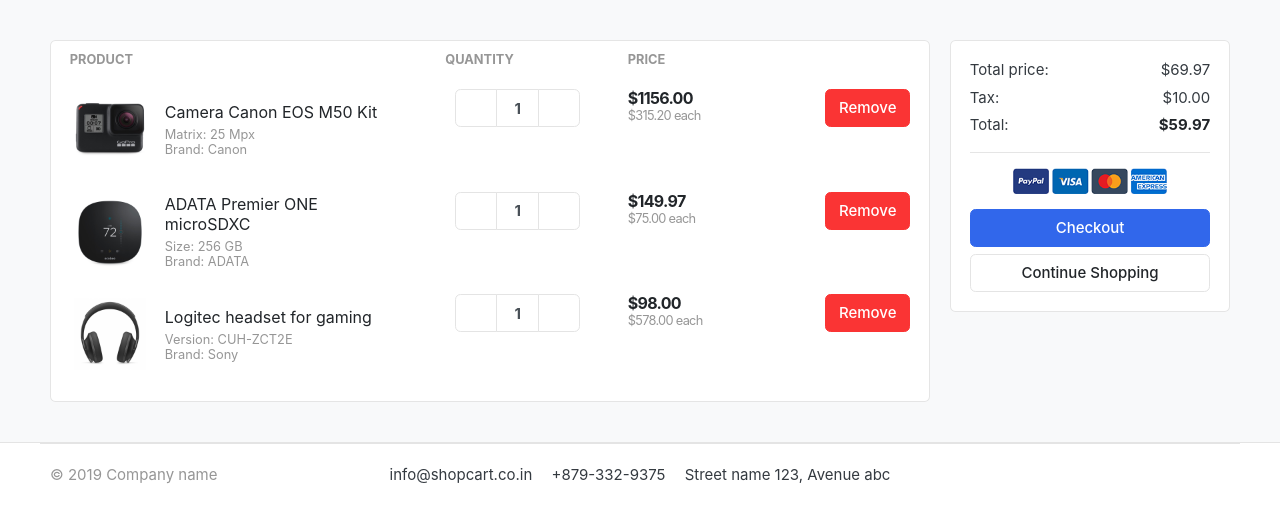
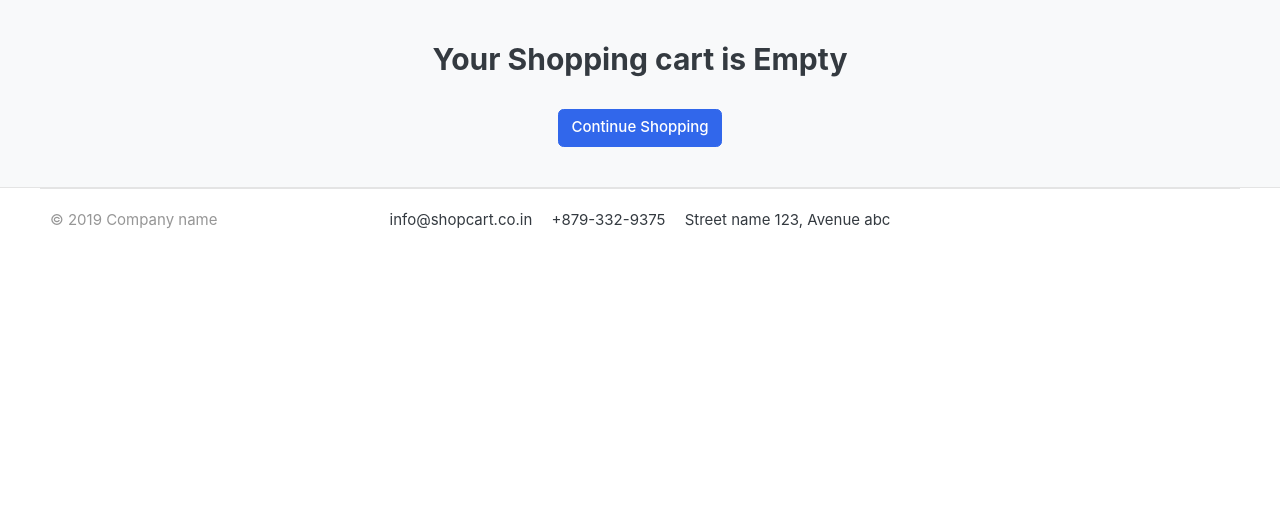
Before and after one commit to Pratibha-Rani/Shopcart-django, a Django app: page /cart/ in a window 1280 px wide. Shown: the part 123-646 px from the top of the page. Run offline with Django 4.2, Linux system fonts and the light colour scheme; tables that the repository leaves empty hold one stand-in row (values such as "Sample post"); some libraries are stand-ins or nearby versions; some web fonts are replaced.

Commit message:
Store and carts functionality

```diff
--- a/Shopcart/settings.py
+++ b/Shopcart/settings.py
@@ -11,9 +11,8 @@
 """
 
 from pathlib import Path
-from dotenv import load_dotenv
 import os
-load_dotenv()
+
 
 # Build paths inside the project like this: BASE_DIR / 'subdir'.
 BASE_DIR = Path(__file__).resolve().parent.parent
@@ -70,6 +69,7 @@
                 'django.contrib.auth.context_processors.auth',
                 'django.contrib.messages.context_processors.messages',
                 'category.context_processors.menu_links',
+                'carts.context_processors.counter',
             ],
         },
     },
--- /dev/null
+++ b/carts/context_processors.py
@@ -0,0 +1,14 @@
+from.models import Cart,CartItem
+from .views import _cart_id
+def counter(request):
+    cart_count=0
+    if 'admin' in request.path:
+        return{}
+    try:
+        cart=Cart.objects.filter(cart_id=_cart_id(request))
+        cart_items=CartItem.objects.all().filter(cart=cart[:1])
+        for cart_item in cart_items:
+            cart_count+=cart_item.quantity
+    except Cart.DoesNotExist:
+        cart_count=0
+    return dict(cart_count=cart_count)
--- a/carts/urls.py
+++ b/carts/urls.py
@@ -3,4 +3,7 @@
 
 urlpatterns=[
     path('',views.cart,name='cart'),
+    path('add_cart/<int:product_id>/',views.add_cart,name='add_cart'),
+    path('remove_cart/<int:product_id>/<int:cart_item_id>/',views.remove_cart,name='remove_cart'),
+    path('remove_cart_item/<int:product_id>/<int:cart_item_id>/',views.remove_cart_item,name='remove_cart_item'),
 ]
--- a/carts/views.py
+++ b/carts/views.py
@@ -1,6 +1,129 @@
-from django.shortcuts import render
+from turtle import color
+from xml.dom import NotFoundErr
+from django.http import HttpResponse
+from django.shortcuts import get_object_or_404, render,redirect
+
+from store.models import Product,Variation
 from . import views
+from . models import Cart, CartItem
+from django.core.exceptions import ObjectDoesNotExist
 
 # Create your views here.
-def cart(request):
-    return render(request,'store/cart.html')
+def _cart_id(request):
+    cart= request.session.session_key
+    if not cart:
+        cart=request.session.create()
+    return cart
+
+def add_cart(request,product_id):
+    product=Product.objects.get(id=product_id)
+    product_variation=[]
+    if request.method=='POST':
+        for item in request.POST:
+            key=item
+            value=request.POST[key]
+            print (key,value)
+            try:
+                variation= Variation.objects.get(product=product,variation_category__iexact=key,variation_value__iexact=value)
+                product_variation.append(variation)
+            except:
+                pass
+
+
+    try:
+        cart=Cart.objects.get(cart_id=_cart_id(request))# get the cart using the create_cart_id present in the session
+
+    except Cart.DoesNotExist:
+        cart=Cart.objects.create(
+            cart_id=_cart_id(request)
+          )
+    cart.save()
+    is_cart_item_exists=CartItem.objects.filter(product=product,cart=cart).exists()
+    if is_cart_item_exists:
+        cart_item=CartItem.objects.filter(product=product,cart=cart)
+         # existing_variations--->database
+         # current_variation---> product_variation
+         # item_id---->database
+        ex_var_list=[]
+        id=[]
+        for item in cart_item:
+            existing_variation=item.variations.all()
+            ex_var_list.append(list(existing_variation))
+            id.append(item.id)
+        print (ex_var_list)
+        if product_variation in ex_var_list:
+           index=ex_var_list.index(product_variation)
+           print(index)
+           item_id=id[index]
+           print(item_id)
+           item=CartItem.objects.get(product=product,id=item_id)
+           item.quantity += 1
+           item.save()
+
+        else:
+            item=CartItem.objects.create(product=product,quantity=1,cart=cart)
+            if len(product_variation)>0:
+                item.variations.clear()
+                item.variation.add(*product_variation)
+
+            item.save()
+    else:
+
+        cart_item=CartItem.objects.create(
+            product=product,
+            quantity=1,
+            cart=cart,
+            )
+        if len(product_variation)>0:
+            cart_item.variations.clear()
+            cart_item.variations.add(*product_variation)
+        cart_item.save()
+    return redirect('cart')
+
+
+def remove_cart(request,product_id,cart_item_id):
+    cart=Cart.objects.get(cart_id=_cart_id(request))
+    product=get_object_or_404(Product,id=product_id)
+    try:
+        cart_item=CartItem.objects.get(product=product ,cart=cart ,id=cart_item_id)
+        if cart_item.quantity > 1:
+            cart_item.quantity -= 1
+            cart_item.save()
+        else:
+            cart_item.delete()
+
+    except:
+        pass
+    return redirect('cart')
+
+def remove_cart_item(request,product_id,cart_item_id):
+    cart=Cart.objects.get(cart_id=_cart_id(request))
+    product=get_object_or_404(Product,id=product_id)
+    cart_item=CartItem.objects.get(product=product ,cart=cart)
+    cart_item.delete()
+    return redirect('cart')
+
+def cart(request,total=0,quantity=0,cart_items=None):
+    try:
+        tax=0
+        grand_total=0
+        cart=Cart.objects.get(cart_id=_cart_id(request))
+        cart_items=CartItem.objects.filter(cart=cart,is_active=True)
+        for cart_item in cart_items:
+            total+=(cart_item.product.price*cart_item.quantity)
+            quantity +=cart_item.quantity
+        tax= (2*total)/100
+        grand_total=total+tax
+    except ObjectDoesNotExist:
+        pass
+    context= {
+
+        'total':total ,
+        'quantity':quantity,
+        'cart_items':cart_items,
+        'grand_total':grand_total,
+        'tax':tax,
+
+    }
+
+    return render(request,'store/cart.html', context )
--- a/store/urls.py
+++ b/store/urls.py
@@ -11,7 +11,7 @@
 
 urlpatterns = [
     path('',views.store,name='store'),
-    path('<slug:category_slug>/',views.store,name='products_by_category'),
-    path('<slug:category_slug>/<slug:product_slug>/',views.product_detail,name='product_detail'),
-
+    path('category/<slug:category_slug>/',views.store,name='products_by_category'),
+    path('category/<slug:category_slug>/<slug:product_slug>/',views.product_detail,name='product_detail'),
+    path('search/',views.search,name='search'),
 ]
--- a/templates/home.html
+++ b/templates/home.html
@@ -24,8 +24,8 @@
     <div class="container">
 
     <header class="section-heading">
-        <a href="{% url 'store'%}" class="btn btn-outline-primary float-right">See all</a>
-        <h3 class="section-title">Popular products</h3>
+        <a href="{% url 'store' %}" class="btn btn-outline-primary float-right">See all</a>
+        <h3 class="section-title">All products</h3>
     </header><!-- sect-heading -->
 
 
--- a/templates/includes/navbar.html
+++ b/templates/includes/navbar.html
@@ -47,9 +47,9 @@
         </div> <!-- col.// -->
         <a href="{% url 'store' %}" class="btn btn-outline-primary">Store</a>
         <div class="col-lg  col-md-6 col-sm-12 col">
-            <form action="#" class="search">
+            <form action="{% url 'search' %}" class="search" method='GET'>
                 <div class="input-group w-100">
-                    <input type="text" class="form-control" style="width:60%;" placeholder="Search">
+                    <input type="text" class="form-control" style="width:60%;" placeholder="Search" name="keyword">
 
                     <div class="input-group-append">
                       <button class="btn btn-primary" type="submit">
@@ -68,9 +68,9 @@
                                 <a href="./register.html"> Register</a>
                             </div>
                         </div>
-                        <a href="./cart.html" class="widget-header pl-3 ml-3">
+                        <a href="{% url 'cart' %}" class="widget-header pl-3 ml-3">
                             <div class="icon icon-sm rounded-circle border"><i class="fa fa-shopping-cart"></i></div>
-                            <span class="badge badge-pill badge-danger notify">0</span>
+                            <span class="badge badge-pill badge-danger notify">{{cart_count}}</span>
                         </a>
                     </div> <!-- widgets-wrap.// -->
                 </div> <!-- col.// -->
--- a/templates/store/cart.html
+++ b/templates/store/cart.html
@@ -5,7 +5,14 @@
     <div class="container">
 
     <!-- ============================ COMPONENT 1 ================================= -->
+    {% if not cart_items %}
+    <h2 class="text-center">Your Shopping cart is Empty</h2>
+    <br>
 
+    <div class="text-center">
+        <a href="{% url 'store' %}" class="btn btn-primary"> Continue Shopping </a>
+    </div>
+    {% else %}
     <div class="row">
         <aside class="col-lg-9">
     <div class="card">
@@ -19,13 +26,20 @@
     </tr>
     </thead>
     <tbody>
+    {% for cart_item in cart_items %}
     <tr>
         <td>
             <figure class="itemside align-items-center">
-                <div class="aside"><img src="{% static './images/items/11.jpg' %}" class="img-sm"></div>
+                <div class="aside"><img src="{{ cart_item.product.images.url }}" class="img-sm"></div>
                 <figcaption class="info">
-                    <a href="#" class="title text-dark">Camera Canon EOS M50 Kit</a>
-                    <p class="text-muted small">Matrix: 25 Mpx <br> Brand: Canon</p>
+                    <a href="{{ cart_item.product.get_url }}" class="title text-dark">{{cart_item.product}}</a>
+                    <p class="text-muted small">
+                        {% if cart_item.variations.all %}
+                            {% for item in cart_item.variations.all %}
+                                {{ item.variation_category|capfirst }}:{{item.variation_value|capfirst}}<br>
+                            {% endfor %}
+                        {% endif %}
+                    </p>
                 </figcaption>
             </figure>
         </td>
@@ -34,93 +48,32 @@
                         <div class="col">
                             <div class="input-group input-spinner">
                                 <div class="input-group-prepend">
-                                <button class="btn btn-light" type="button" id="button-plus"> <i class="fa fa-minus"></i> </button>
-                                </div>
-                                <input type="text" class="form-control"  value="1">
+                                <a href="{% url 'remove_cart' cart_item.product.id cart_item.id %}" class="btn btn-light" type="button" id="button-plus"> <i class="fa fa-minus"></i> </a>
+                            </div>
+                                <input type="text" class="form-control"  value="{{cart_item.quantity}}">
                                 <div class="input-group-append">
-                                <button class="btn btn-light" type="button" id="button-minus"> <i class="fa fa-plus"></i> </button>
-                                </div>
+                                    <form action="{% url 'add_cart' cart_item.product.id %}" method="POST">
+                                        {% csrf_token %}
+                                        {% for item in cart_item.variations.all %}
+                                            <input type="hidden" name="{{item.variation_category|lower}}"value= "{{item.variation_value| capfirst}}">
+                                        {% endfor %}
+                                            <button class="btn btn-light" type="submit" id="button-minus"> <i class="fa fa-plus"></i> </button>
+                                    </form>
+                            </div>
                             </div> <!-- input-group.// -->
                         </div> <!-- col.// -->
         </td>
         <td>
             <div class="price-wrap">
-                <var class="price">$1156.00</var>
-                <small class="text-muted"> $315.20 each </small>
+                <var class="price">Rs.{{ cart_item.sub_total }}  </var>
+                <small class="text-muted">Rs. {{cart_item.product.price}} </small>
             </div> <!-- price-wrap .// -->
         </td>
         <td class="text-right">
-        <a href="" class="btn btn-danger"> Remove</a>
+        <a href="{% url 'remove_cart_item' cart_item.product.id cart_item.id %}" onclick="return confirm('Are you sure you want to delete this item')" class="btn btn-danger"> Remove</a>
         </td>
     </tr>
-    <tr>
-        <td>
-            <figure class="itemside align-items-center">
-                <div class="aside"><img src="./images/items/10.jpg" class="img-sm"></div>
-                <figcaption class="info">
-                    <a href="#" class="title text-dark">ADATA Premier ONE microSDXC</a>
-                    <p class="text-muted small">Size: 256 GB  <br> Brand: ADATA </p>
-                </figcaption>
-            </figure>
-        </td>
-        <td>
-            <!-- col.// -->
-                        <div class="col">
-                            <div class="input-group input-spinner">
-                                <div class="input-group-prepend">
-                                <button class="btn btn-light" type="button" id="button-plus"> <i class="fa fa-minus"></i> </button>
-                                </div>
-                                <input type="text" class="form-control"  value="1">
-                                <div class="input-group-append">
-                                <button class="btn btn-light" type="button" id="button-minus"> <i class="fa fa-plus"></i> </button>
-                                </div>
-                            </div> <!-- input-group.// -->
-                        </div> <!-- col.// -->
-        </td>
-        <td>
-            <div class="price-wrap">
-                <var class="price">$149.97</var>
-                <small  class="text-muted"> $75.00 each </small>
-            </div> <!-- price-wrap .// -->
-        </td>
-        <td class="text-right">
-        <a href="" class="btn btn-danger"> Remove</a>
-        </td>
-    </tr>
-    <tr>
-        <td>
-            <figure class="itemside align-items-center">
-                <div class="aside"><img src="./images/items/9.jpg" class="img-sm"></div>
-                <figcaption class="info">
-                    <a href="#" class="title text-dark">Logitec headset for gaming</a>
-                    <p class="small text-muted">Version: CUH-ZCT2E  <br> Brand: Sony</p>
-                </figcaption>
-            </figure>
-        </td>
-        <td>
-            <!-- col.// -->
-                        <div class="col">
-                            <div class="input-group input-spinner">
-                                <div class="input-group-prepend">
-                                <button class="btn btn-light" type="button" id="button-plus"> <i class="fa fa-minus"></i> </button>
-                                </div>
-                                <input type="text" class="form-control"  value="1">
-                                <div class="input-group-append">
-                                <button class="btn btn-light" type="button" id="button-minus"> <i class="fa fa-plus"></i> </button>
-                                </div>
-                            </div> <!-- input-group.// -->
-                        </div> <!-- col.// -->
-        </td>
-        <td>
-            <div class="price-wrap">
-                <var class="price">$98.00</var>
-                <small class="text-muted"> $578.00 each</small>
-            </div> <!-- price-wrap .// -->
-        </td>
-        <td class="text-right">
-            <a href="" class="btn btn-danger"> Remove</a>
-        </td>
-    </tr>
+    {% endfor %}
     </tbody>
     </table>
     </div> <!-- card.// -->
@@ -132,22 +85,22 @@
             <div class="card-body">
                 <dl class="dlist-align">
                   <dt>Total price:</dt>
-                  <dd class="text-right">$69.97</dd>
+                  <dd class="text-right">{{total}}</dd>
                 </dl>
                 <dl class="dlist-align">
                   <dt>Tax:</dt>
-                  <dd class="text-right"> $10.00</dd>
+                  <dd class="text-right">{{tax}}</dd>
                 </dl>
                 <dl class="dlist-align">
                   <dt>Total:</dt>
-                  <dd class="text-right text-dark b"><strong>$59.97</strong></dd>
+                  <dd class="text-right text-dark b"><strong>{{grand_total}}</strong></dd>
                 </dl>
                 <hr>
                 <p class="text-center mb-3">
                     <img src="./images/misc/payments.png" height="26">
                 </p>
                 <a href="./place-order.html" class="btn btn-primary btn-block"> Checkout </a>
-                <a href="./store.html" class="btn btn-light btn-block">Continue Shopping</a>
+                <a href="{% url 'store' %}" class="btn btn-light btn-block">Continue Shopping</a>
             </div> <!-- card-body.// -->
             </div> <!-- card.// -->
 
@@ -155,6 +108,7 @@
 
 
     </div> <!-- row.// -->
+    {% endif %}
     <!-- ============================ COMPONENT 1 END .// ================================= -->
 
     </div> <!-- container .//  -->
```
Also changed, not shown: Shopcar_resource/greatkart_template/greatkart/cart.html (+9 -2 lines), carts/admin.py (+7 -2 lines), carts/models.py (+7 -1 lines), store/admin.py (+6 -1 lines), store/models.py (+24 -0 lines), store/views.py (+27 -3 lines), templates/store/product_detail.html (+20 -31 lines), templates/store/store.html (+32 -9 lines), carts/migrations/0002_cartitem_variations.py (added), store/migrations/0002_variation.py (added).
